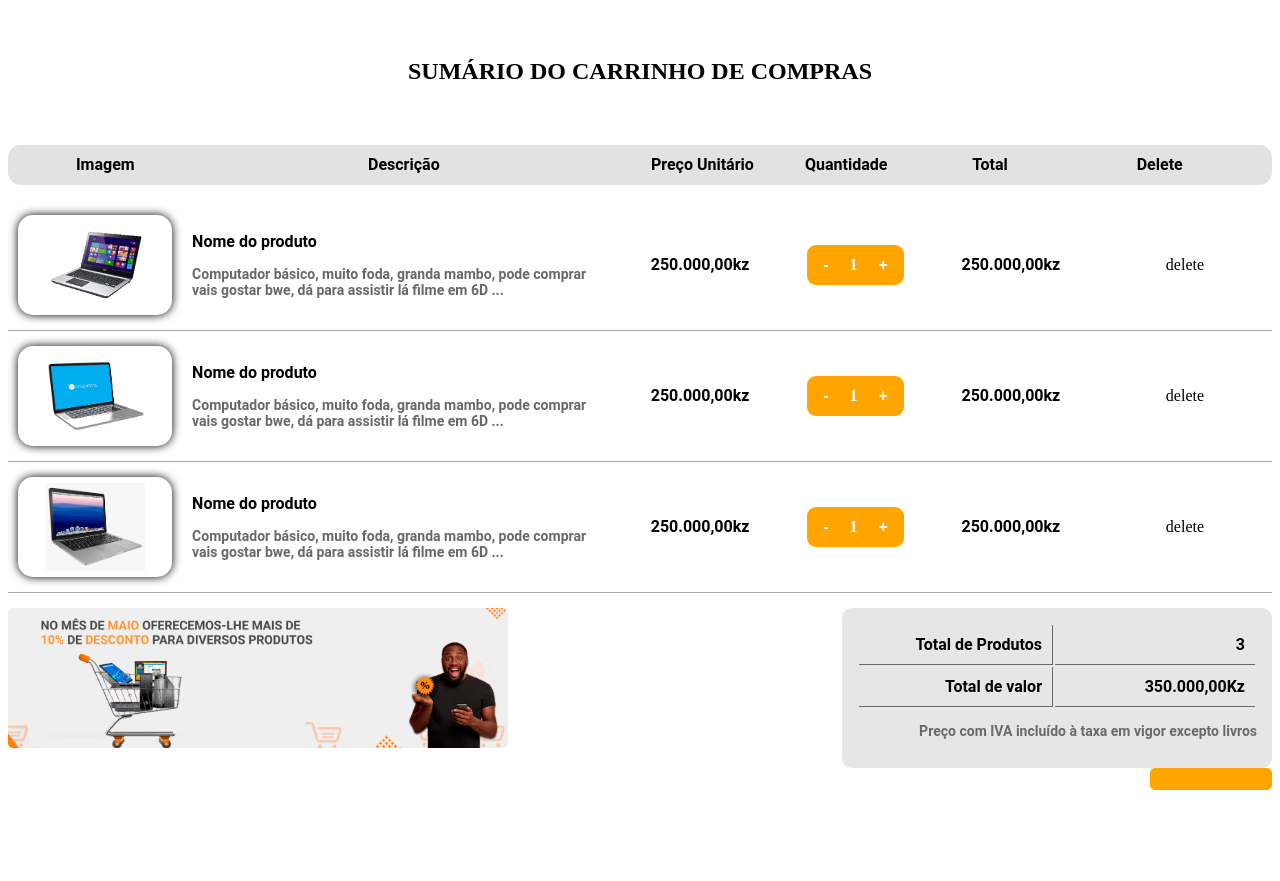
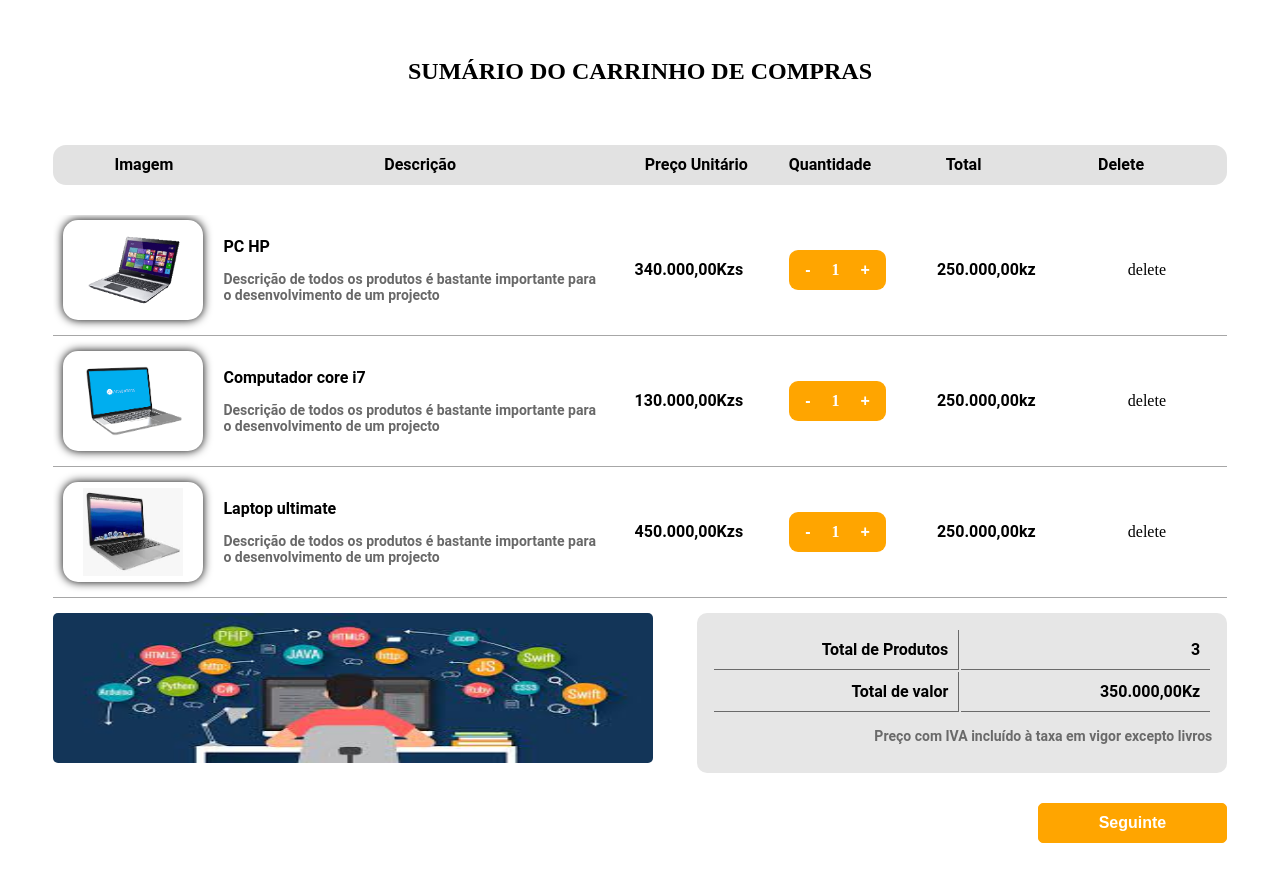
Before and after one commit to mariovarela99/stor-ipil-website, a React (Create React App) app: page /carrinho in a window 1280 px wide. Before the commit the page ends 828 px from the top, so only its background shows below. Built offline with nearby package versions, Linux system fonts and the light colour scheme.

Commit message:
(Improved)-> Carrinho melhorado

```diff
--- a/src/components/RegistoDeCarrinho/index.js
+++ b/src/components/RegistoDeCarrinho/index.js
@@ -2,6 +2,7 @@ import React from "react"
 import "./style.css"
 
 import CarrinhosTitles from "../../components/carrinhoTitles"
+import Registo from "../../components/registo"
 
 import productImage01 from "../../assets/Frame01.png"
 import productImage02 from "../../assets/frame02.png"
@@ -9,71 +10,26 @@ import productImage03 from "../../assets/frame03.jpg"
 
 function RegistoDeCarrinho(){
     return(
-        <>
-            <div className="carrinho-registo">
-                    <div className="carrinho-registo-list">
-                        <div className="product-image image"><img src={productImage01} alt="" /> </div>
-                        <div className="proct-info desc">
-                            <h3>Nome do produto</h3>
-                            <p>Computador básico, muito foda, granda mambo, pode comprar
-                                vais gostar bwe, dá para assistir lá filme em 6D ...
-                            </p>
-                        </div>
-                        <div className="product-price price">
-                            <p>250.000,00kz</p>
-                        </div>
-                        <div className="product-quantity quantity">
-                            <div>
-                                <button>-</button><span>1</span><button>+</button>
-                            </div>
-                        </div>
-                    <div className="product-totally totally"><p>250.000,00kz</p></div>
-                    <div className="product-delete delete">delete</div>
-                </div>
-            </div>
-            <div className="carrinho-registo">
-                    <div className="carrinho-registo-list">
-                        <div className="product-image image"><img src={productImage02} alt="" /> </div>
-                        <div className="proct-info desc">
-                            <h3>Nome do produto</h3>
-                            <p>Computador básico, muito foda, granda mambo, pode comprar
-                                vais gostar bwe, dá para assistir lá filme em 6D ...
-                            </p>
-                        </div>
-                        <div className="product-price price">
-                            <p>250.000,00kz</p>
-                        </div>
-                        <div className="product-quantity quantity">
-                            <div>
-                                <button>-</button><span>1</span><button>+</button>
-                            </div>
-                        </div>
-                    <div className="product-totally totally"><p>250.000,00kz</p></div>
-                    <div className="product-delete delete">delete</div>
-                </div>
-            </div>
-            <div className="carrinho-registo">
-                    <div className="carrinho-registo-list">
-                        <div className="product-image image"><img src={productImage03} alt="" /> </div>
-                        <div className="proct-info desc">
-                            <h3>Nome do produto</h3>
-                            <p>Computador básico, muito foda, granda mambo, pode comprar
-                                vais gostar bwe, dá para assistir lá filme em 6D ...
-                            </p>
-                        </div>
-                        <div className="product-price price">
-                            <p>250.000,00kz</p>
-                        </div>
-                        <div className="product-quantity quantity">
-                            <div>
-                                <button>-</button><span>1</span><button>+</button>
-                            </div>
-                        </div>
-                    <div className="product-totally totally"><p>250.000,00kz</p></div>
-                    <div className="product-delete delete">delete</div>
-                </div>
-            </div>
-        </>
+        <div className="carrinho-container">
+            <Registo
+                productImage={productImage01}
+                price="340.000,00Kzs"
+                desc="Descrição de todos os produtos é bastante importante para o desenvolvimento de um projecto"
+                name="PC HP"
+            />
+            <Registo
+                productImage={productImage02}
+                price="130.000,00Kzs"
+                desc="Descrição de todos os produtos é bastante importante para o desenvolvimento de um projecto"
+                name="Computador core i7"
+            />
+            <Registo
+                productImage={productImage03}
+                price="450.000,00Kzs"
+                desc="Descrição de todos os produtos é bastante importante para o desenvolvimento de um projecto"
+                name="Laptop ultimate"
+            />
+        </div>
     )
 }
 
--- a/src/components/RegistoDeCarrinho/style.css
+++ b/src/components/RegistoDeCarrinho/style.css
@@ -1,6 +1,11 @@
 .carrinho-registo {
     width: 100%;
     box-sizing: border-box;
+}
+.carrinho-container{
+    padding: 5px 0 0;
+    max-height: 100vh;
+    overflow: auto;
 }
 .carrinho-registo .carrinho-registo-list {
     width: 100%;
--- a/src/components/carrinhoPub/index.js
+++ b/src/components/carrinhoPub/index.js
@@ -1,7 +1,7 @@
 import React from "react"
 import "./style.css"
 
-import pub01 from "../../assets/pub01.png"
+import pub01 from "../../assets/pub.jpg"
 
 function CarrinhoPub(){
     return(
--- a/src/components/carrinhoPub/style.css
+++ b/src/components/carrinhoPub/style.css
@@ -1,5 +1,6 @@
 .carrinho-pub {
-    width: 500px;
+    width: 600px;
+    height:150px;
     display: flex;
     justify-content: right;
     align-items: flex-start;
--- /dev/null
+++ b/src/components/registo/index.js
@@ -0,0 +1,27 @@
+import React from "react"
+
+function Registo({productImage, name, price, desc}){
+    return (
+        <div className="carrinho-registo">
+                    <div className="carrinho-registo-list">
+                        <div className="product-image image"><img src={productImage} alt="" /> </div>
+                        <div className="proct-info desc">
+                            <h3>{name}</h3>
+                            <p>{desc} </p>
+                        </div>
+                        <div className="product-price price">
+                            <p>{price} </p>
+                        </div>
+                        <div className="product-quantity quantity">
+                            <div>
+                                <button>-</button><span>1</span><button>+</button>
+                            </div>
+                        </div>
+                    <div className="product-totally totally"><p>250.000,00kz</p></div>
+                    <div className="product-delete delete">delete</div>
+                </div>
+            </div>
+    )
+}
+
+export default Registo;
--- a/src/components/tabelaCalculoCarrionho/style.css
+++ b/src/components/tabelaCalculoCarrionho/style.css
@@ -1,11 +1,12 @@
 .carrinho-tabela-calculo {
-    width: 400px;
+    width: 500px;
     background: #e6e6e6;
     border-radius: 10px;
     padding: 15px;
+    margin-bottom: 30px;
 }
 .carrinho-tabela-calculo table tr td {
-    width: 200px;
+    width: 250px;
     padding: 10px;
     border-bottom: 1px solid #6a6a6a;
     text-align: right;
--- a/src/pages/carrinho/index.js
+++ b/src/pages/carrinho/index.js
@@ -16,12 +16,12 @@ function Carrinho(){
 
                 <div>
                     <CarrinhosTitles />
-                    <CarrinhoRegisto />
+                    <CarrinhoRegisto/>
                     <div className="row">
                         <CarrinhoPub />
                         <CarrinhoTabela />
                     </div>
-                    <BtnNext />
+                    <BtnNext content={"Seguinte"}/>
                 </div>
             </div>
         </>
```
Also changed, not shown: src/assets/transferir (1).jpg (added), src/pages/carrinho/style.css (line endings or trailing spaces).
